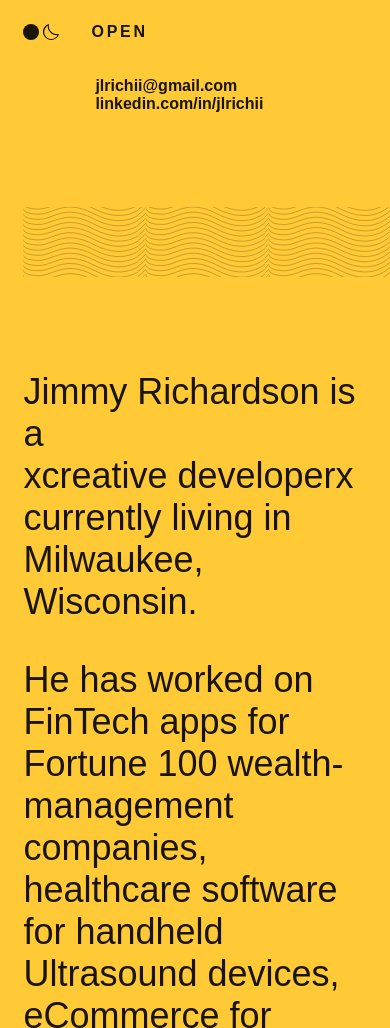
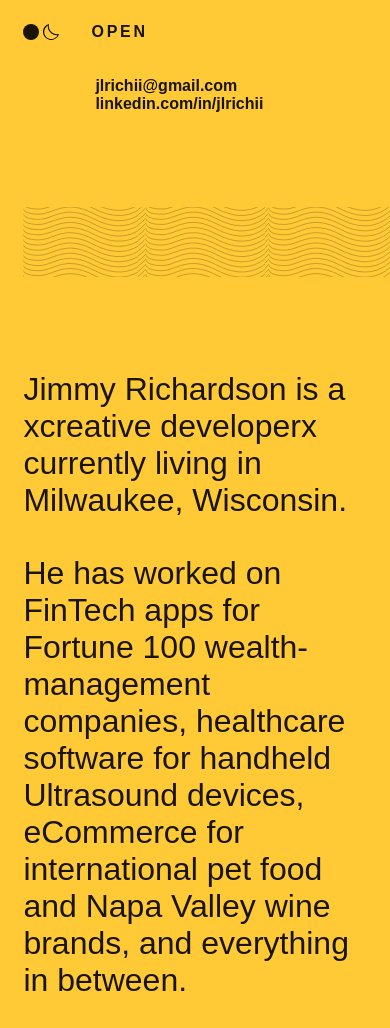
Before and after one commit to jimmyrichardson/jimmyglowup2023, a plain HTML site: page index.html in a window 390 px wide. Shown: the top 1028 px of the page. Drawn offline with Linux system fonts and the light colour scheme; a web font is replaced by a local one.

Commit message:
Initial-scale stuff

```diff
--- a/index.html
+++ b/index.html
@@ -2,7 +2,7 @@
 <html>
   <head>
     <meta charset="utf-8" />
-    <meta name="viewport" content="width=device-width,inital-scale=1.0" />
+    <meta name="viewport" content="width=device-width,initial-scale=1.0" />
     <title>jimmy richardson?</title>
     <link rel="icon" href="favicon.svg" type="image/svg+xml" />
     <link
@@ -25,6 +25,9 @@
         color: var(--black);
         font-family: "Deckard", sans-serif;
         font-size: 16px;
+        font-smooth: always;
+        -webkit-font-smoothing: antialiased;
+        -moz-osx-font-smoothing: grayscale;
       }
       div {
         position: fixed;
@@ -77,7 +80,7 @@
         color: var(--black);
       }
       main {
-        font-size: clamp(36px, 3vw, 96px);
+        font-size: clamp(32px, 3vw, 96px);
         width: 60vw;
         padding: var(--spacing);
         padding-top: calc(var(--spacing) * 3);
```
